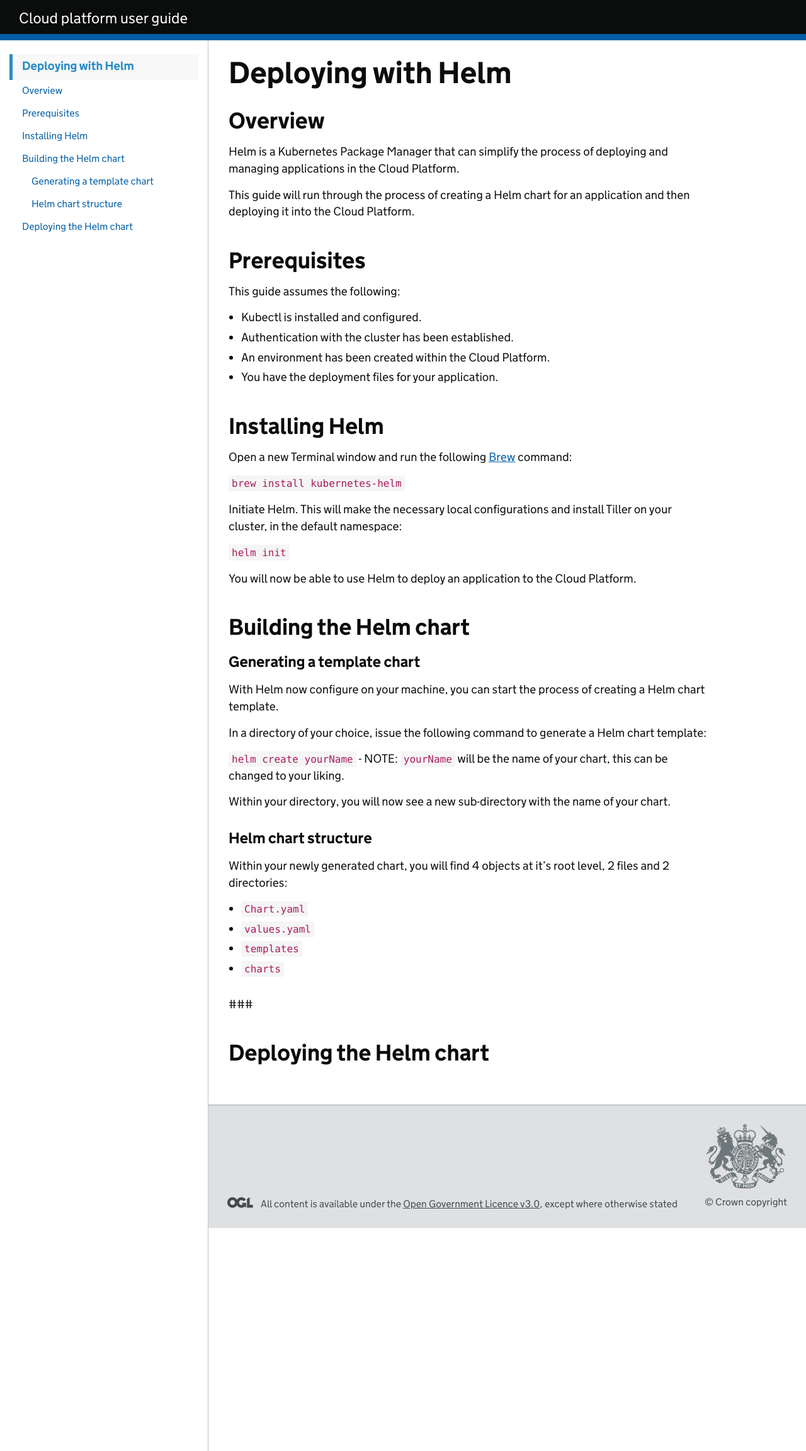
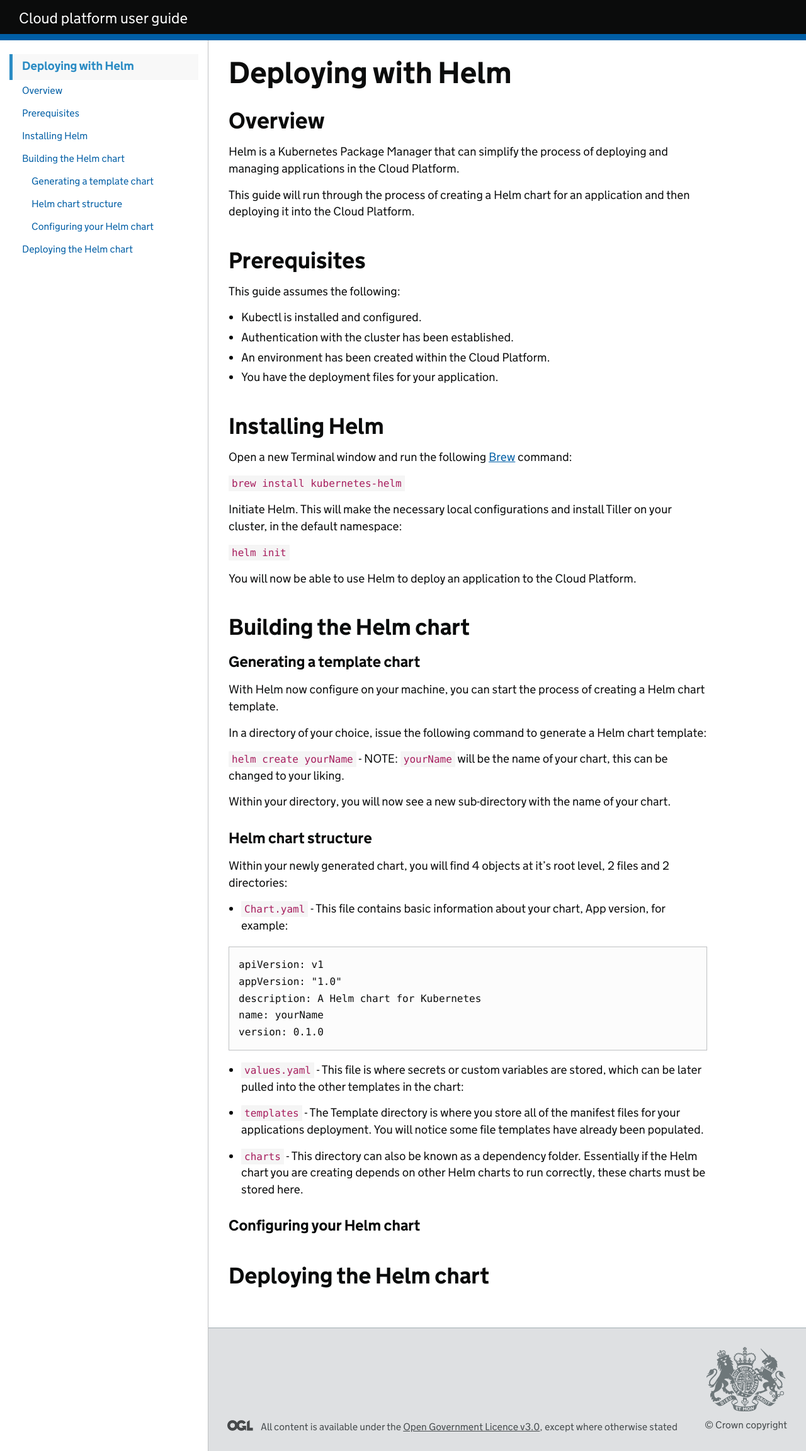
Before and after one commit to ministryofjustice/cloud-platform-user-docs, a Jekyll site: the page built from cloud-platform/helm-deploy.md, in a window 1280 px wide. Shown: the whole page at 63% size. Built offline with Jekyll 4.4.1, drawn with Linux system fonts in a browser that asks for light colours; our own code applies the rules of GitHub Pages for plain Markdown files.

Commit message:
Added Helm chart structure section

````diff
--- a/cloud-platform/helm-deploy.md
+++ b/cloud-platform/helm-deploy.md
@@ -48,12 +48,23 @@ Within your directory, you will now see a new sub-directory with the name of you
 
 Within your newly generated chart, you will find 4 objects at it's root level, 2 files and 2 directories:
 
-* `Chart.yaml`
-* `values.yaml`
-* `templates`
-* `charts`
+* `Chart.yaml` - This file contains basic information about your chart, App version, for example:
 
-###
+```
+apiVersion: v1
+appVersion: "1.0"
+description: A Helm chart for Kubernetes
+name: yourName
+version: 0.1.0
+```
+
+* `values.yaml` - This file is where secrets or custom variables are stored, which can be later pulled into the other templates in the chart:
+
+* `templates` - The Template directory is where you store all of the manifest files for your applications deployment. You will notice some file templates have already been populated.
+
+* `charts` - This directory can also be known as a dependency folder. Essentially if the Helm chart you are creating depends on other Helm charts to run correctly, these charts must be stored here.
+
+### Configuring your Helm chart
 
 
 ## Deploying the Helm chart
````
